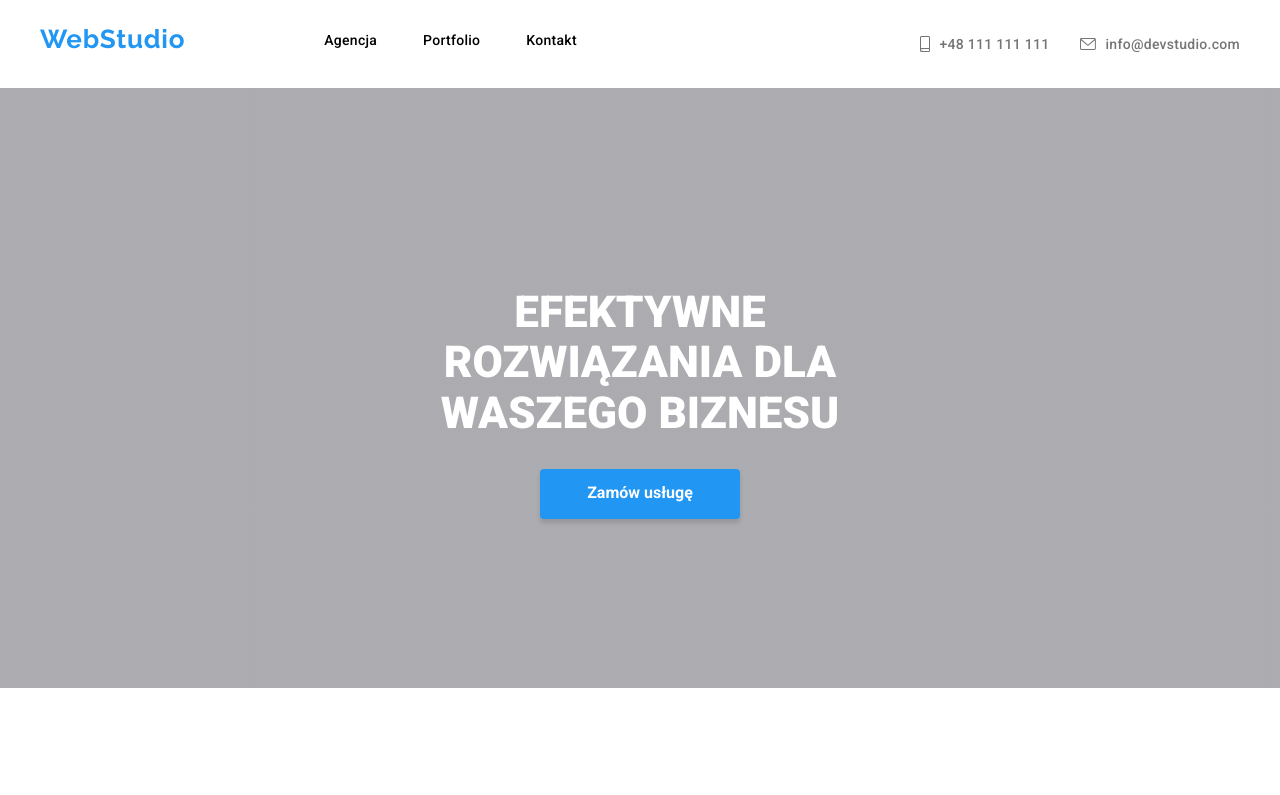
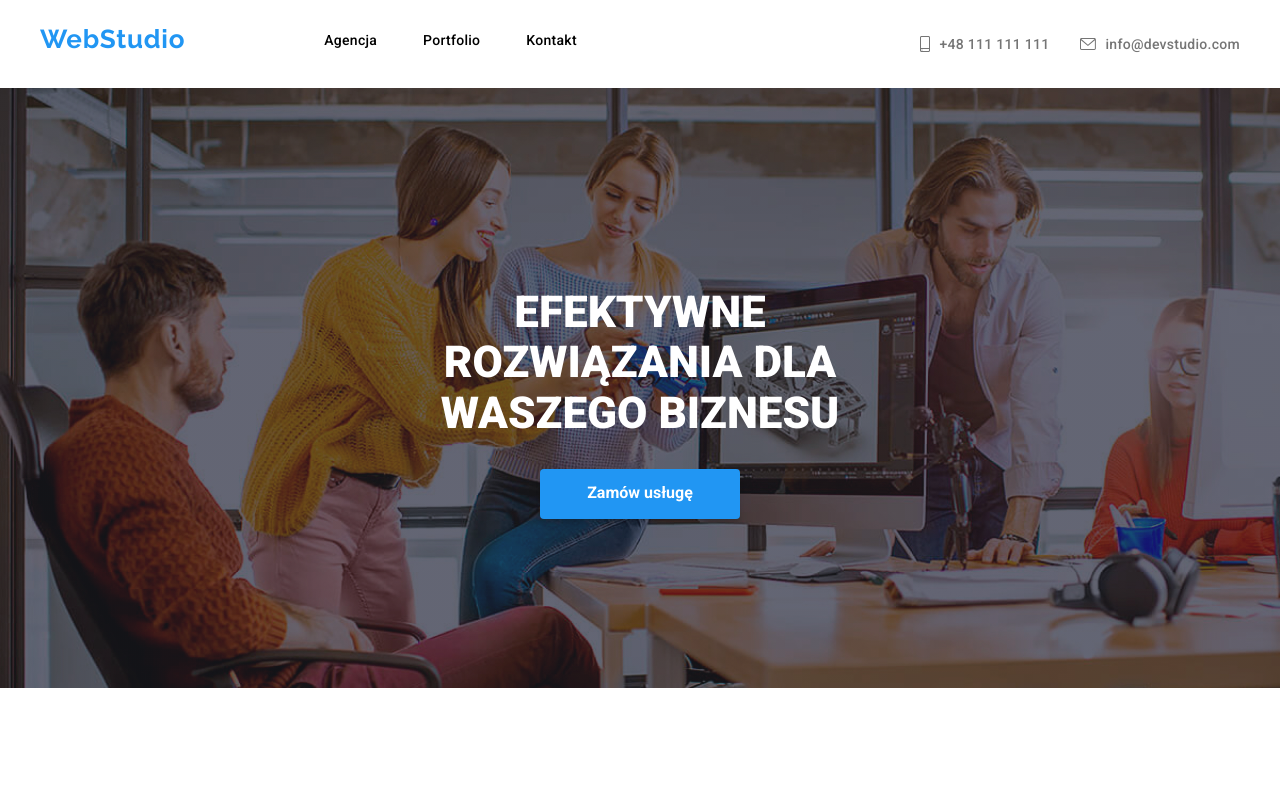
Before and after one commit to magdaswiecka/goit-markup-hw-08, a plain HTML site: page index.html in a window 1280 px wide. Shown: the top 795 px of the page. Drawn offline with nearby package versions, Linux system fonts and the light colour scheme.

Commit message:
Poprawki

```diff
--- a/css/styles.css
+++ b/css/styles.css
@@ -135,7 +135,7 @@ body {
       rgba(47, 48, 58, 0.4),
       rgba(47, 48, 58, 0.4)
     ),
-    url("./images/Imgteam.jpg");
+    url("../images/Imgteam.jpg");
   display: flex;
   background-repeat: no-repeat;
   background-size: cover;
```
